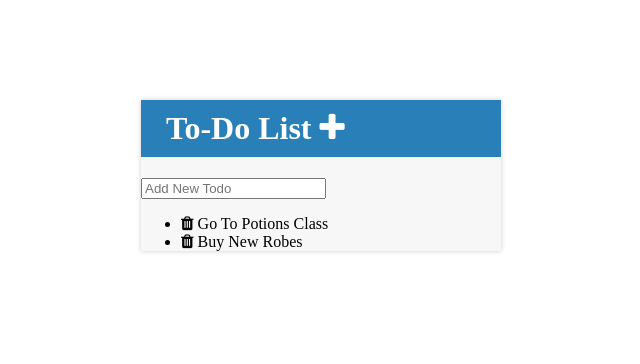
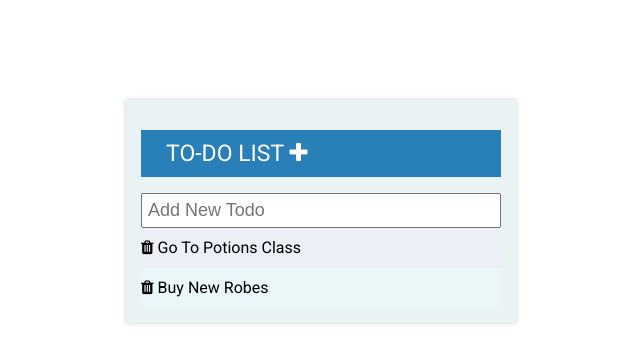
Before and after one commit to YanbinD/ToDoList-JS, a plain HTML site: page index.html in a window 1280 px wide. Shown: the whole page, without its empty margins (319-959 px from the left). Drawn offline with Linux system fonts and the light colour scheme.

Commit message:
added style for li and the box

```diff
--- a/assets/css/todos.css
+++ b/assets/css/todos.css
@@ -1,14 +1,14 @@
 #container {
-	background : pink;
+	background : EAF3F4;
 	width: 360px;
 	margin: 100px auto;
-	background:  #f7f7f7;
+	background:  #EAF3F4;
 	box-shadow: 0 0 5px rgba(0, 0, 0, 0.2);
+	padding: 15px;
 }
 
-.completed {
-	color:gray;
-	text-decoration: line-through;
+body {
+	font-family: Roboto
 }
 
 h1 {
@@ -16,4 +16,45 @@ h1 {
 	color: white;
 	padding: 10px 25px;
 	/* 10px padding on top/ bottom, 25px padding on left/right  */
+	text-transform: uppercase;
+	font-size: 23px;
+	font-weight: normal;
 }
+/* use the box-sizing, which defines the width and height property not including
+padding, border, margin */
+input {
+	font-size: 18px;
+	width: 100%;
+	padding : 5px 5px;
+	box-sizing: border-box;
+	color : #2980b9;
+}
+
+/* this style will only apply when the input has focus on it  */
+input:focus {
+	border: 2px solid #2980b9;
+	outline: none;
+}
+/* use list-style to get rid of the bullet point for li in ul */
+ul {
+	list-style: none;
+	padding: 0;
+	margin: 0;
+}
+
+li {
+	background: #EDEFF6;
+	height: 40px;
+	line-height: 40px;
+	color: 3D3E3E;
+}
+
+li:nth-child(2n) {
+	background: #EAF7F9;
+}
+
+
+.completed {
+	color:gray;
+	text-decoration: line-through;
+}
--- a/assets/js/todos.js
+++ b/assets/js/todos.js
@@ -16,7 +16,7 @@
 // 	}
 // 	else
 // 		$(this).css({
-// 			'text-decoration': "",
+// 			'text-decoration': none,
 // 			"color": "black"
 // 		 })
 // });
@@ -43,6 +43,6 @@ $("input[type='text'").keypress(function(e) {
 	if (e.which === 13) {
 		const todoList = $(this).val();
 		$(this).val("")  //clear the input field
-		$("ul").append("<li><span><i class='fa fa-trash'></i></span>" + todoList + "</li>"); //create an new li and added to the todolist ul
+		$("ul").append("<li><span><i class='fa fa-trash'></i></span> " + todoList + " </li>"); //create an new li and added to the todolist ul
 	}
 });
```
